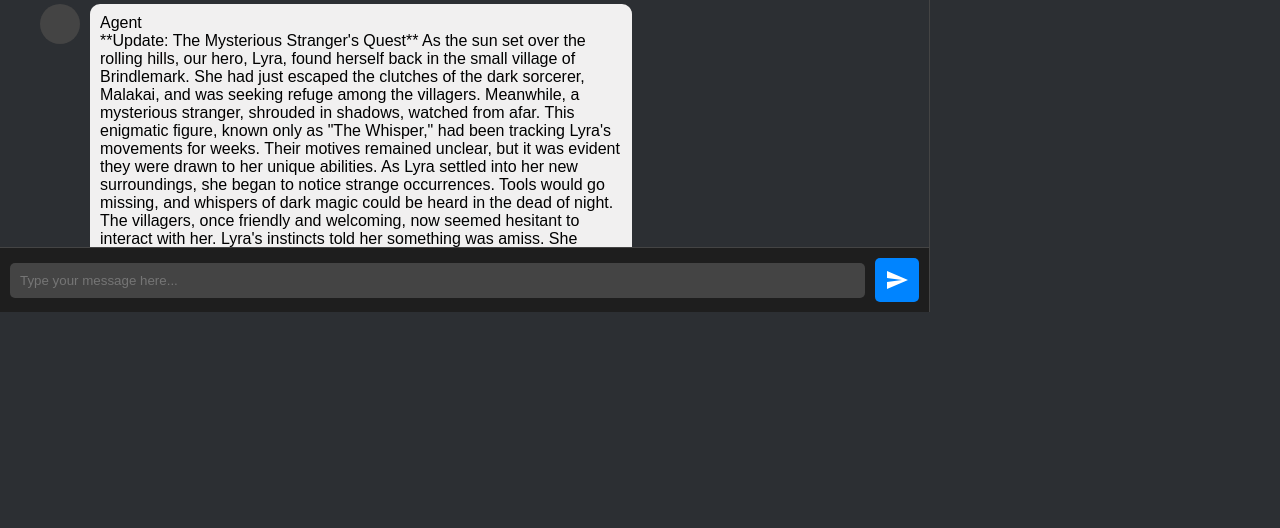
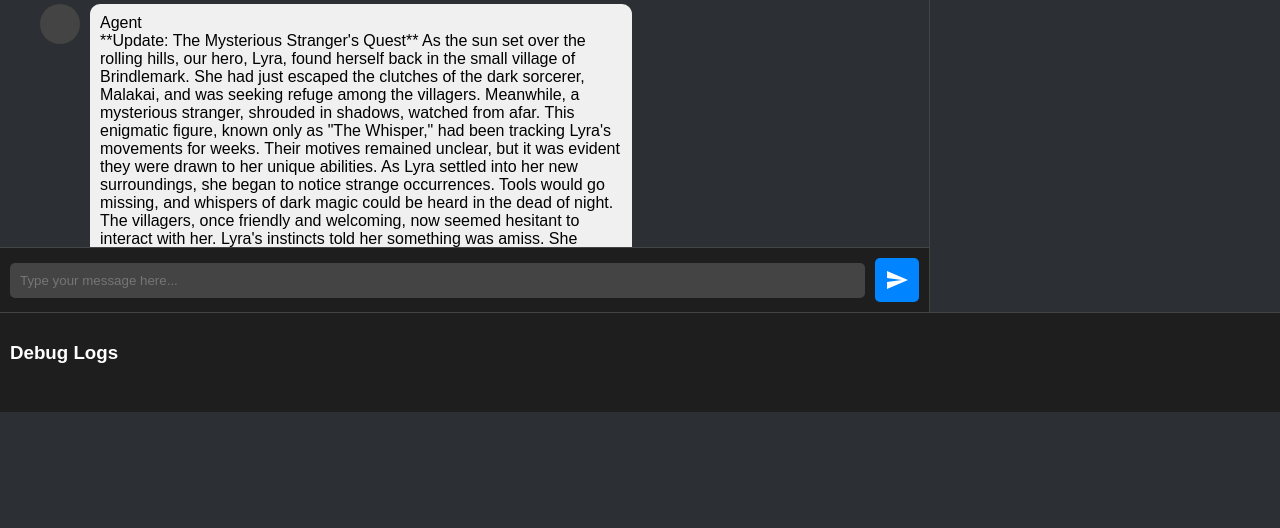
Before and after one commit to PadsterH2012/ai-rpg-master, a Flask app: page / in a window 1280 px wide. Shown: the part 1768-2296 px from the top of the page. Run offline with Flask 2, Linux system fonts and the light colour scheme; data comes from the database, SQL or seed files in the repository; data that the repository does not hold is empty; some libraries are stand-ins or nearby versions.

Commit message:
adding debug windows for logs

```diff
--- a/app/routes.py
+++ b/app/routes.py
@@ -1,3 +1,5 @@
+import os
+
 from flask import Blueprint, render_template, request, jsonify, current_app as app
 from app.models import Conversation, db, Player
 from app.utils import player_interaction_agent
@@ -61,3 +63,12 @@ def full_conversation():
         } for conv in conversations
     ]
     return jsonify({'conversations': conversations_data})
+
+@app.route('/logs')
+def get_logs():
+    log_file = os.path.join(app.instance_path, 'app.log')
+    logs = []
+    if os.path.exists(log_file):
+        with open(log_file, 'r') as f:
+            logs = f.readlines()
+    return jsonify(logs=logs)
--- a/app/static/css/style.css
+++ b/app/static/css/style.css
@@ -165,3 +165,13 @@ body {
     display: flex;
     flex-direction: column;
 }
+
+#debug-log {
+    height: 100px; /* Adjusted height for the debug log container */
+    background-color: #1e1e1e;
+    color: white;
+    overflow-y: auto;
+    padding: 10px;
+    box-sizing: border-box;
+    border-top: 1px solid #444;
+}
--- a/app/templates/chat.html
+++ b/app/templates/chat.html
@@ -66,5 +66,11 @@
             <p><strong>Inventory:</strong> <span id="player-inventory">{{ player.inventory }}</span></p>
         </div>
     </div>
+    <div id="debug-log">
+        <h3>Debug Logs</h3>
+        <div id="log-content">
+            <!-- Logs will be dynamically loaded here -->
+        </div>
+    </div>
 </body>
 </html>
```
Also changed, not shown: 1 other file.
